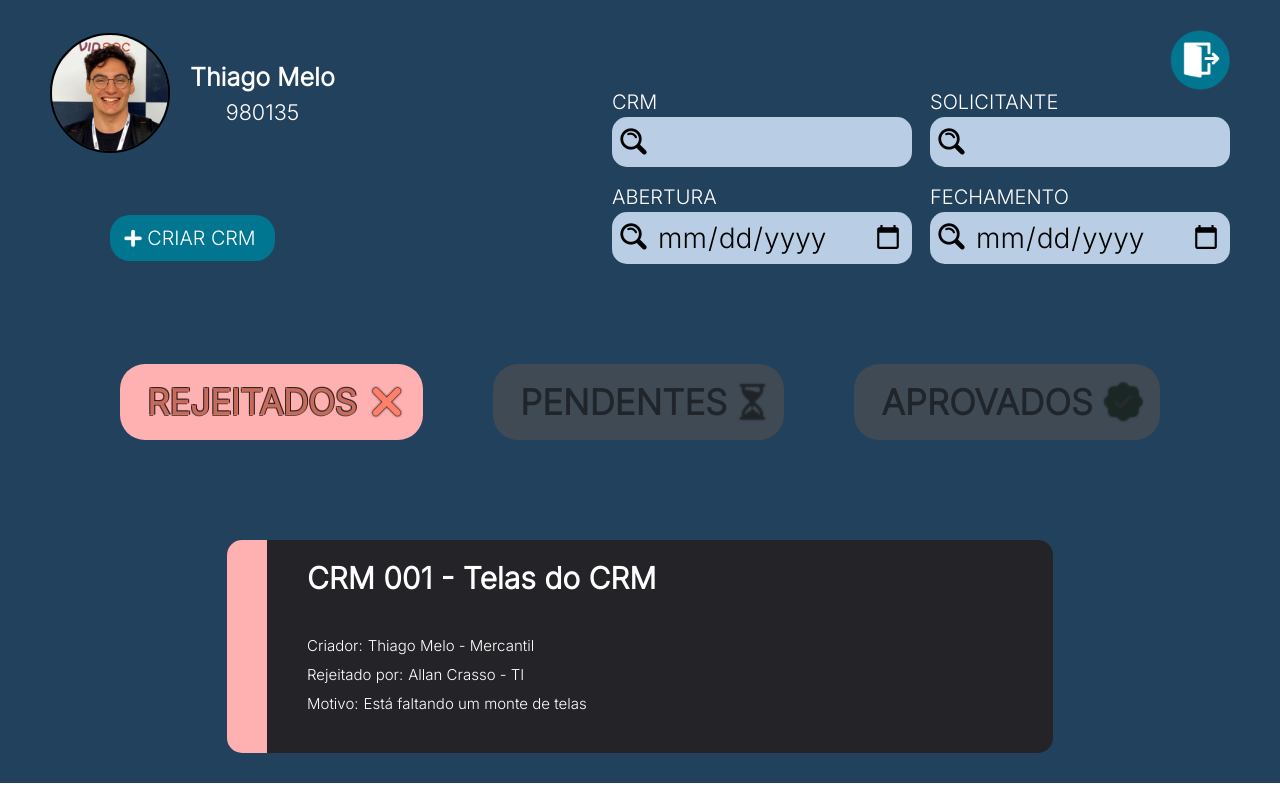
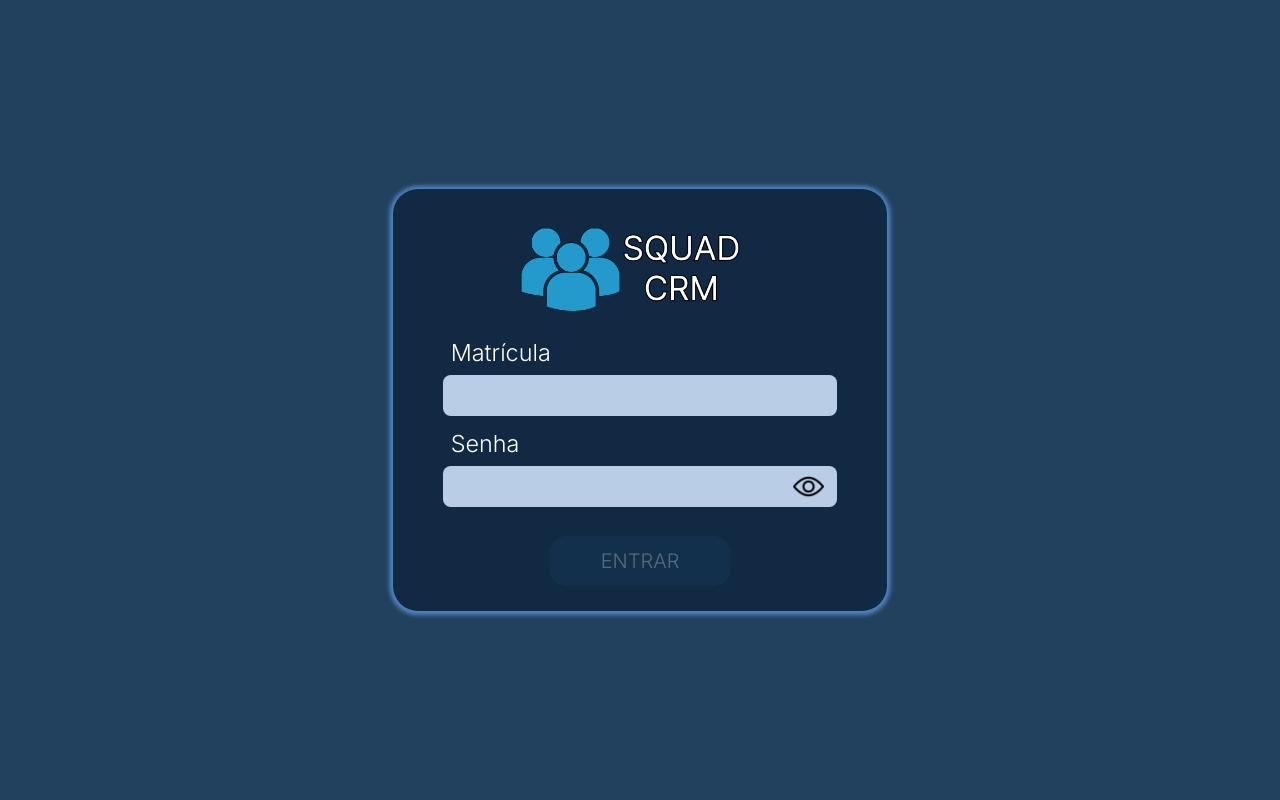
Before and after one commit to thmelodev/crm-qqTech, a React (Create React App) app: page / in a window 1280 px wide. Built offline with nearby package versions, Linux system fonts and the light colour scheme.

Commit message:
I formatted Login Screen fields

```diff
--- a/src/App.js
+++ b/src/App.js
@@ -5,7 +5,7 @@ import Login from './screens/Login';
 function App() {
   return (
     <div>
-      <Home />
+      <Login />
     </div>
   );
 }
--- a/src/screens/Home.js
+++ b/src/screens/Home.js
@@ -16,7 +16,7 @@ function Home() {
   const [statusSelected, setStatusSelected] = useState("rejected");
 
   return (
-    <div className="background_home">
+    <main className="background_home">
       <div className="header">
         <div className="header_left">
           <div className="user_details">
@@ -110,7 +110,7 @@ function Home() {
           />
         </div>
       )}
-    </div>
+    </main>
   );
 }
 
--- a/src/screens/Login.js
+++ b/src/screens/Login.js
@@ -1,33 +1,55 @@
 //assets
 import Logo from '../assets/Logo.png';
-import View from '../assets/view.png';
+import Show from '../assets/show.png';
 import Hide from '../assets/hide.png';
 
 //css
 import "../css/Login.css";
+import { useState } from 'react';
 
 function Login() {
 
+  const [hiddenPassword, setHiddenPassword] = useState(true);
+
+  function handleEyePassword(){
+    setHiddenPassword(!hiddenPassword);
+  }
+
+  function keyPress(evt){
+    if(isNaN(evt.key) && evt.key != 'Backspace'){
+      evt.preventDefault();
+    }
+  }
+
+
+
   return (
-    <div className="background_login">
+    <main className="background_login">
       <div className="div_login">
         <img className='logo' src={Logo} alt="Logo" />
         <form>
           <div className="field">
-            <label for='registration'>Matrícula</label>
-            <input type="text" name="registration" />
+            <label htmlFor='registration'>Matrícula</label>
+            <input
+              onKeyDown={keyPress}
+              type="text"
+              name="registration"
+            />
           </div>
           <div className="field">
-            <label for='password'>Senha</label>
+            <label htmlFor='password'>Senha</label>
             <div className="password">
-              <input type="password" name="password" />
-              <img src={View} alt="mostrar senha"/>
+              <input
+                type={hiddenPassword ? 'password' : 'text'}
+                name="password"
+              />
+              <img src={hiddenPassword ? Show : Hide} onClick={handleEyePassword} alt="mostrar senha"/>
             </div>
           </div>
-          <input className='entrar' type='button' value='ENTRAR'/>
+          <button className='entrar'>ENTRAR</button>
         </form>
       </div>
-    </div>
+    </main>
   );
 }
 
```
Also changed, not shown: src/assets/show.png (renamed from src/assets/view.png).
